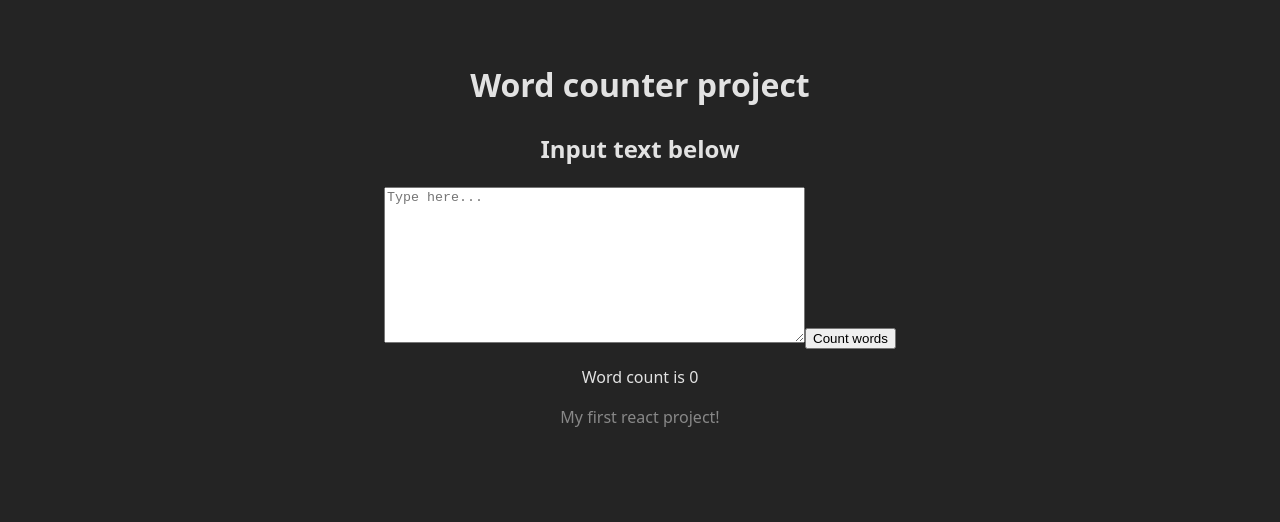
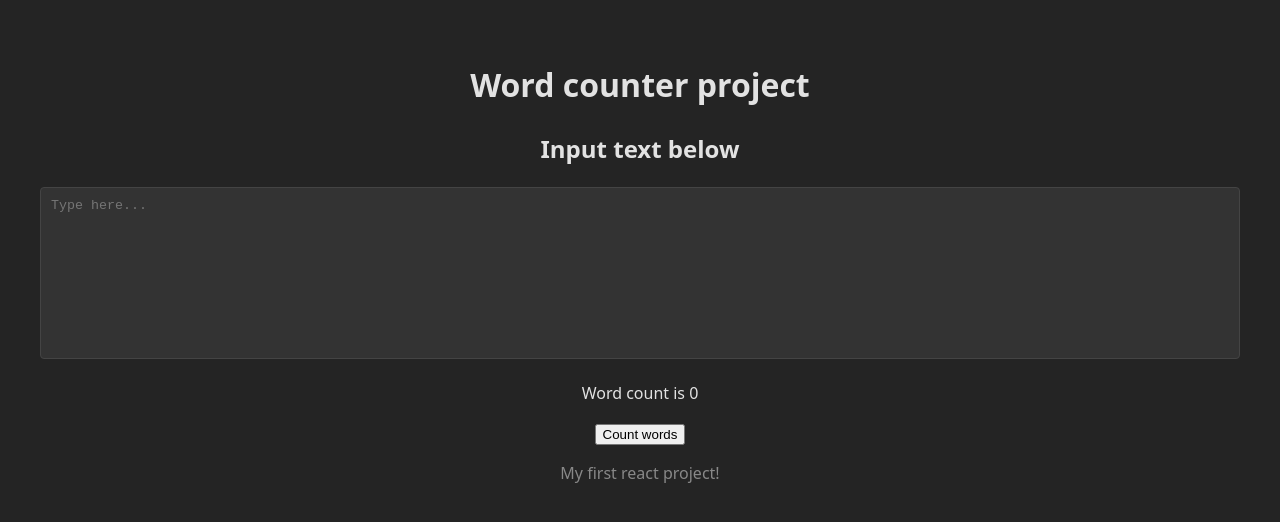
Before and after one commit to itsdragzz/Word-counter, a React (Vite) app: page / in a window 1280 px wide. Shown: the top 522 px of the page. Built offline with nearby package versions, Linux system fonts and the light colour scheme.

Commit message:
added css for for textarea to make it change dynamically

```diff
--- a/src/App.css
+++ b/src/App.css
@@ -5,18 +5,19 @@
   text-align: center;
 }
 
-.logo {
-  height: 6em;
-  padding: 1.5em;
-  will-change: filter;
-  transition: filter 300ms;
-}
-
 
 .footer {
   color: #888;
 }
 
-.CountButton{
-  position: relative;
+
+.textarea {  /* this can also be called just textarea - it will apply to eveywhere I use textarea*/
+  padding: 10px; /*creates padding around the text area*/
+  border-radius: 4px; /*corner is roundeded of*/
+  border: 1px solid #444; /*create border*/
+  background-color: #333;
+  color: white;
+  width: 100%; /*makes the textarea expand to fill 100% of container's width*/
+  box-sizing: border-box;
+  resize: none;
 }
--- a/src/App.jsx
+++ b/src/App.jsx
@@ -11,8 +11,8 @@ function App() {
     setCount(count + 1)
   }
 
-  function ThisButton({count, onClick}){
-    return(
+  function ThisButton({ count, onClick }) {
+    return (
       <button onClick={handleClick}>
         Clicked {count} times
       </button>
@@ -20,7 +20,7 @@ function App() {
   }
 
 
-  function handleSubmit(e){
+  function handleSubmit(e) {
     e.preventDefault(); //prevents brower from reloading the page
 
     //read the data
@@ -50,16 +50,19 @@ function App() {
           <textarea
             name="textInput"
             placeholder="Type here..."
-          rows="10" cols="50" wrap="soft"/>
+            className = "textarea"
+            rows="10" cols="50" wrap="soft" />
 
         </label>
 
 
+        <p> Word count is {counttext}</p>
+        {/* <ThisButton count={count} onClick={handleClick}/>*/}
+        <button type="submit">Count words</button>
 
-        {/* <ThisButton count={count} onClick={handleClick}/>*/}
-        <button type = "submit" className="CountButton">Count words</button>
 
-        <p> Word count is {counttext}</p>
+
+
         <p className="footer">
           My first react project!
         </p>
```
Lines whose indentation alone changed are shown as unchanged.
